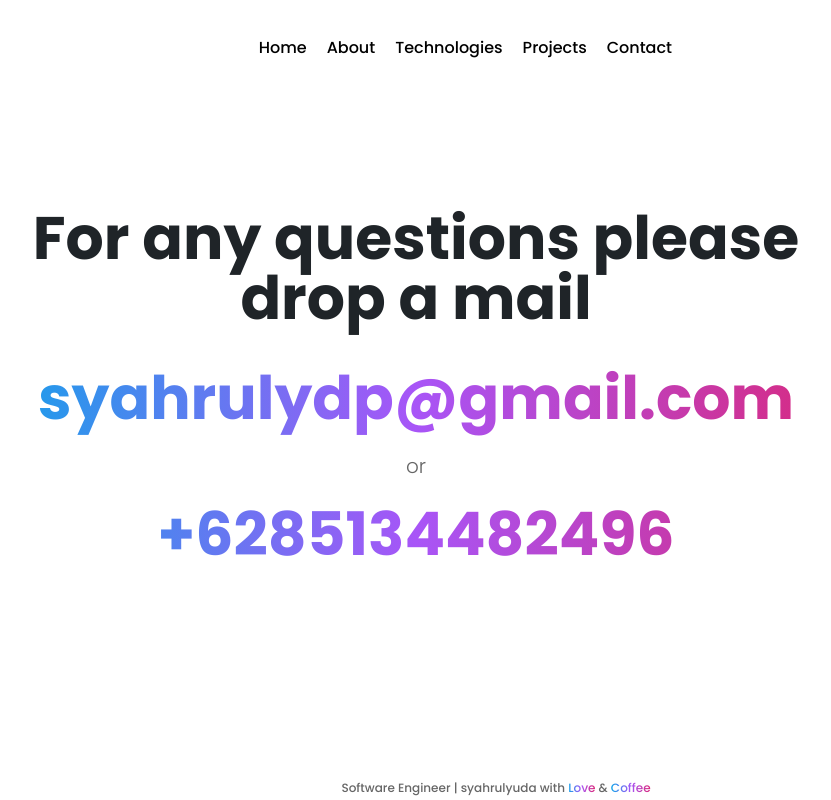
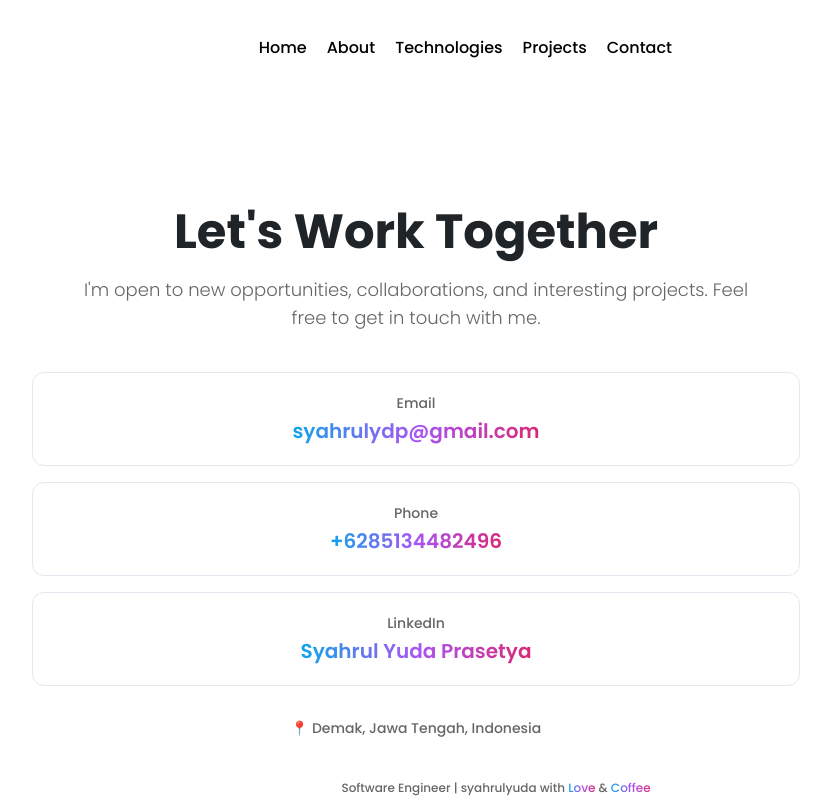
Before and after one commit to syahrulyudaa/portofolio, a React (Create React App) app: page /contact in a window 1280 px wide. Shown: the whole page, without its empty margins (224-1055 px from the left). Built offline with nearby package versions, Linux system fonts and the light colour scheme.

Commit message:
Update Contact.js

```diff
--- a/src/Pages/Contact.js
+++ b/src/Pages/Contact.js
@@ -1,20 +1,76 @@
 import React from "react";
-import { contactDetails } from "../Details";
 
 function Contact() {
-  const { email, phone } = contactDetails;
   return (
     <main className="container mx-auto max-width section">
-      <h1 className="text-center text-2xl md:text-3xl lg:text-6xl text-dark-heading dark:text-light-heading font-semibold md:font-bold">
-        For any questions please drop a mail
-      </h1>
-      <h3 className="text-center text-3xl md:text-4xl lg:text-6xl text-gradient font-semibold md:font-bold pt-5 md:pt-10 md:pb-6">
-        <a href={`mailto:${email}`}>{email}</a>
-      </h3>
-      <span className="text-center text-content text-xl font-light block">or</span>
-      <h3 className="text-center text-3xl md:text-4xl lg:text-6xl text-gradient font-semibold md:font-bold pt-2 md:py-6">
-        <a href={`tel:${phone}`}>{phone}</a>
-      </h3>
+      <section className="max-w-3xl mx-auto text-center">
+
+        {/* TITLE */}
+        <h1 className="text-3xl md:text-4xl xl:text-5xl text-dark-heading dark:text-light-heading font-bold leading-tight">
+          Let's Work Together
+        </h1>
+
+        {/* DESCRIPTION */}
+        <p className="text-content text-base md:text-lg font-light leading-relaxed mt-5 max-w-2xl mx-auto">
+          I'm open to new opportunities, collaborations, and interesting
+          projects. Feel free to get in touch with me.
+        </p>
+
+        {/* CONTACT */}
+        <div className="mt-10 space-y-4">
+
+          {/* EMAIL */}
+          <a
+            href="mailto:syahrulydp@gmail.com"
+            className="block rounded-xl border border-slate-200 dark:border-slate-700 bg-white dark:bg-dark-card px-6 py-5 transition-all duration-300 hover:-translate-y-1 hover:shadow-lg"
+          >
+            <span className="block text-sm text-content mb-1">
+              Email
+            </span>
+
+            <span className="text-lg md:text-xl text-gradient font-semibold">
+              syahrulydp@gmail.com
+            </span>
+          </a>
+
+          {/* PHONE */}
+          <a
+            href="tel:+6285134482496"
+            className="block rounded-xl border border-slate-200 dark:border-slate-700 bg-white dark:bg-dark-card px-6 py-5 transition-all duration-300 hover:-translate-y-1 hover:shadow-lg"
+          >
+            <span className="block text-sm text-content mb-1">
+              Phone
+            </span>
+
+            <span className="text-lg md:text-xl text-gradient font-semibold">
+              +6285134482496
+            </span>
+          </a>
+
+          {/* LINKEDIN */}
+          <a
+            href="https://www.linkedin.com/in/syahrulyudaprasetya/"
+            target="_blank"
+            rel="noreferrer noopener"
+            className="block rounded-xl border border-slate-200 dark:border-slate-700 bg-white dark:bg-dark-card px-6 py-5 transition-all duration-300 hover:-translate-y-1 hover:shadow-lg"
+          >
+            <span className="block text-sm text-content mb-1">
+              LinkedIn
+            </span>
+
+            <span className="text-lg md:text-xl text-gradient font-semibold">
+              Syahrul Yuda Prasetya
+            </span>
+          </a>
+
+        </div>
+
+        {/* LOCATION */}
+        <p className="text-content text-sm mt-8">
+          📍 Demak, Jawa Tengah, Indonesia
+        </p>
+
+      </section>
     </main>
   );
 }
```
